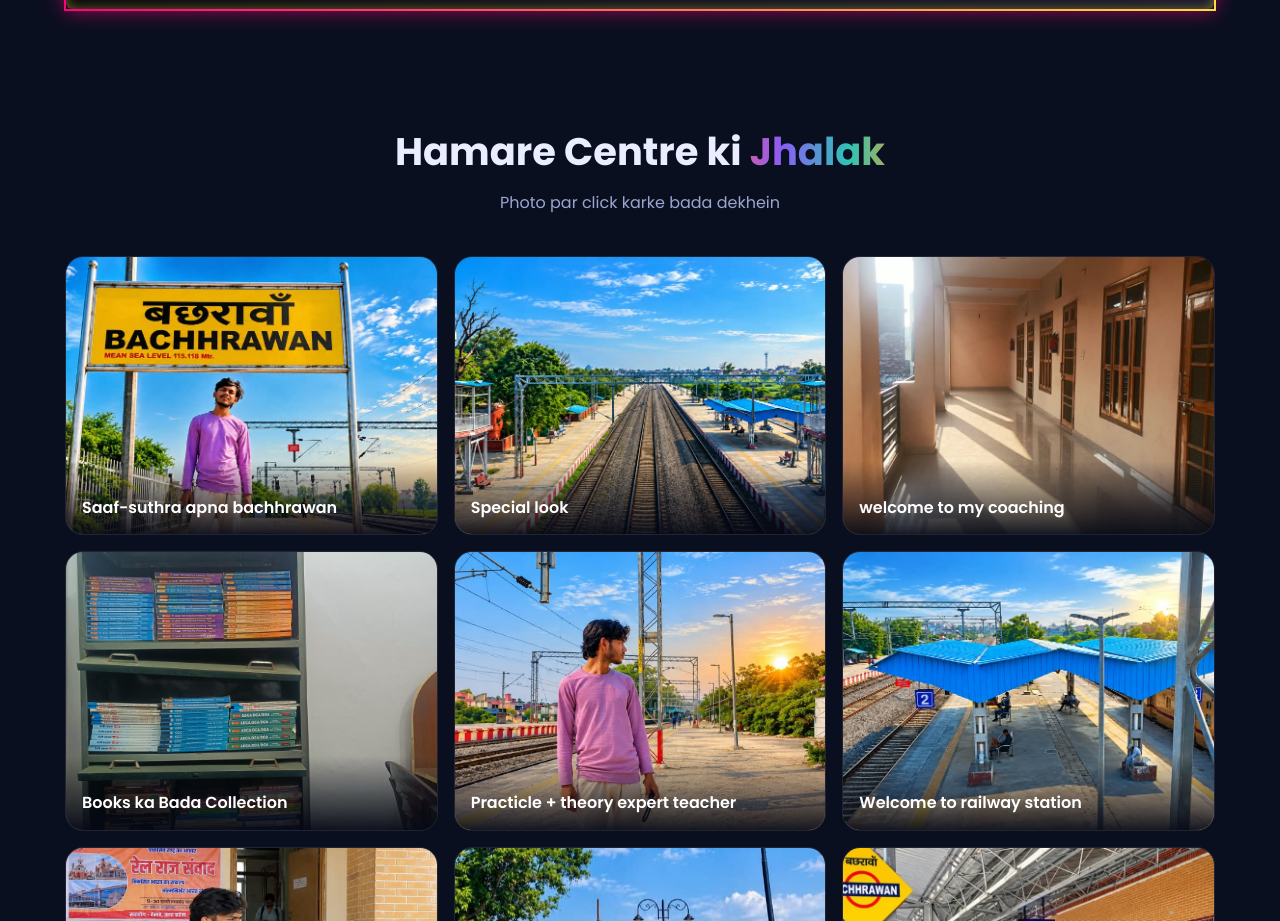
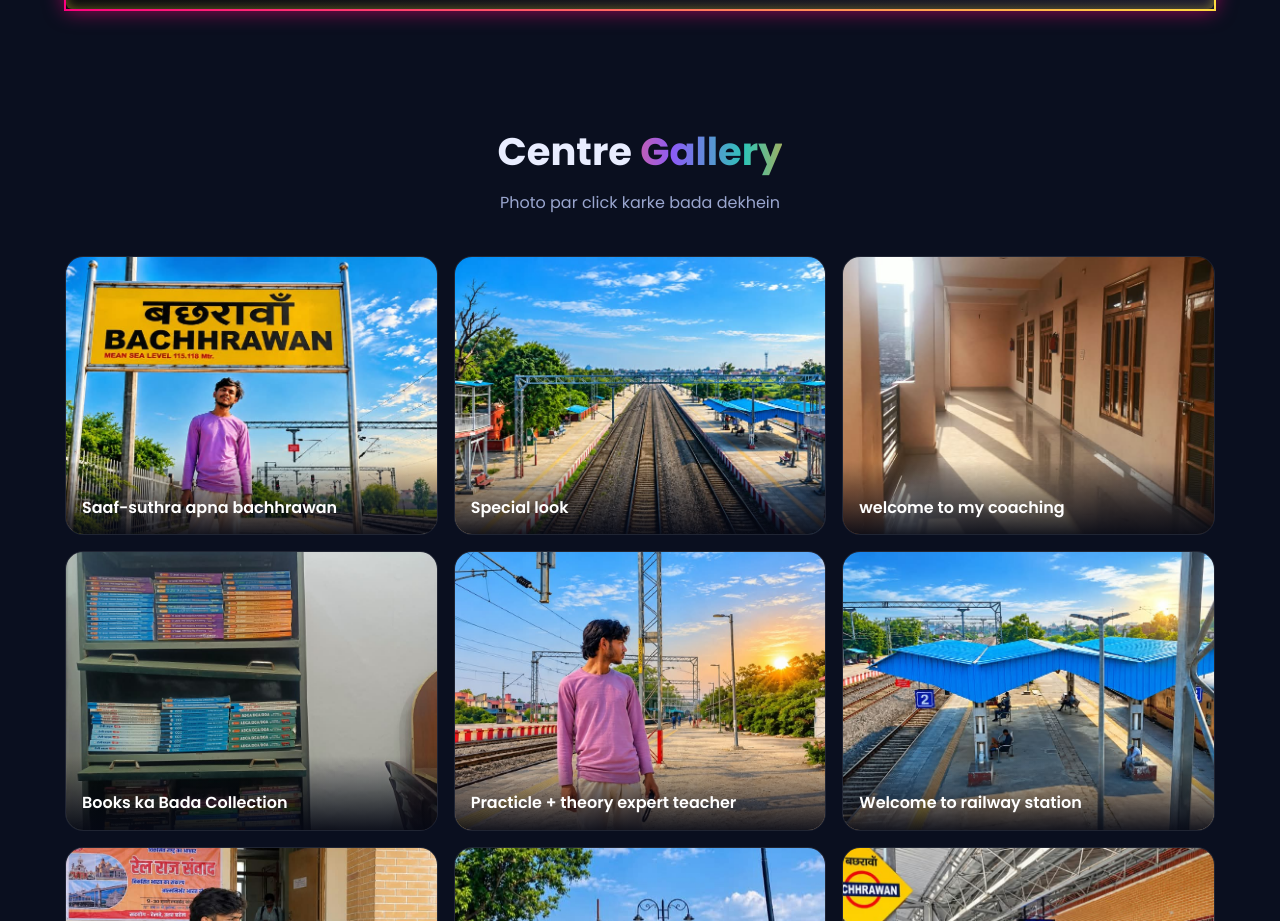
Before and after one commit to sigmaboystudent-coder/access-computer-centre, a plain HTML site: page index.html in a window 1280 px wide. Shown: the part 1120-2041 px from the top of the page. Drawn offline with Linux system fonts and the light colour scheme; files whose address does not match are found by name.

Commit message:
Add files via upload

```diff
--- a/index.html
+++ b/index.html
@@ -85,7 +85,7 @@
   </marquee>
 </div>
 <section class="sec reveal" id="gallery">
-  <h2>Hamare Centre ki <span class="grad">Jhalak</span></h2>
+  <h2>Centre <span class="grad">Gallery</span></h2>
   <p class="sub">Photo par click karke bada dekhein</p>
   <div class="gal" id="gal"></div>
 </section>
```
